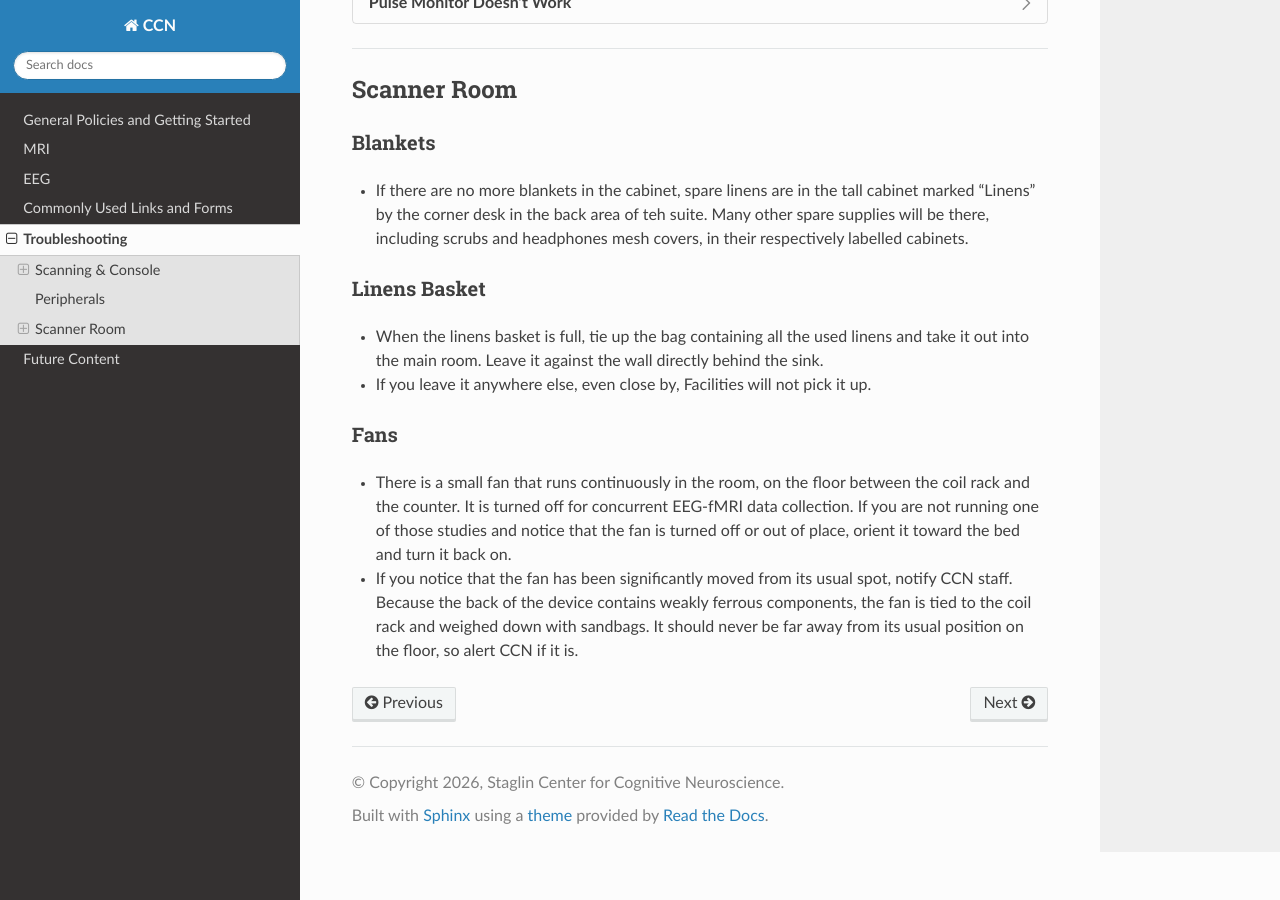
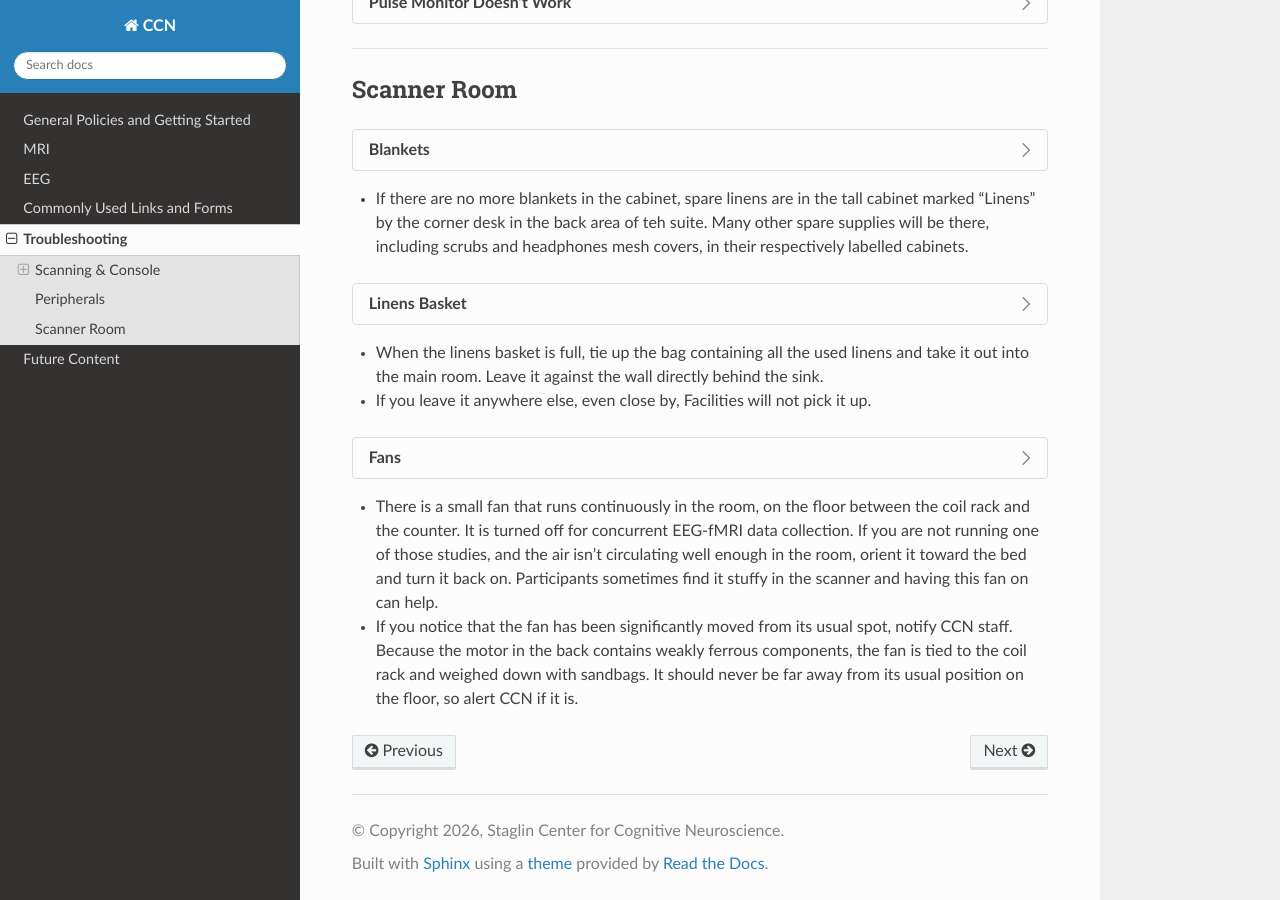
Before and after one commit to CCN-Support/CCN_Wiki, a Sphinx documentation site: the page built from docs/source/troubleshooting.rst, in a window 1280 px wide and 900 px high, scrolled down 2709 px. Built offline with Sphinx 7.4.7 and the Read the Docs theme 3.1.0, drawn with Linux system fonts in a browser that asks for light colours.

Commit message:
Update troubleshooting.rst

```diff
--- a/docs/source/troubleshooting.rst
+++ b/docs/source/troubleshooting.rst
@@ -188,20 +188,17 @@ Peripherals
 Scanner Room
 ------------
 
-Blankets
-~~~~~~~~
+.. dropdown:: Blankets
 
 - If there are no more blankets in the cabinet, spare linens are in the tall cabinet marked "Linens" by the corner desk in the back area of teh suite. Many other spare supplies will be there, including scrubs and headphones mesh covers, in their respectively labelled cabinets.
 
-Linens Basket
-~~~~~~~~~~~~~
+.. dropdown:: Linens Basket
 
 - When the linens basket is full, tie up the bag containing all the used linens and take it out into the main room. Leave it against the wall directly behind the sink.
 
 - If you leave it anywhere else, even close by, Facilities will not pick it up.
 
-Fans
-~~~~
+.. dropdown:: Fans
 
-- There is a small fan that runs continuously in the room, on the floor between the coil rack and the counter. It is turned off for concurrent EEG-fMRI data collection. If you are not running one of those studies and notice that the fan is turned off or out of place, orient it toward the bed and turn it back on.
-- If you notice that the fan has been significantly moved from its usual spot, notify CCN staff. Because the back of the device contains weakly ferrous components, the fan is tied to the coil rack and weighed down with sandbags. It should never be far away from its usual position on the floor, so alert CCN if it is.
+- There is a small fan that runs continuously in the room, on the floor between the coil rack and the counter. It is turned off for concurrent EEG-fMRI data collection. If you are not running one of those studies, and the air isn't circulating well enough in the room, orient it toward the bed and turn it back on. Participants sometimes find it stuffy in the scanner and having this fan on can help.
+- If you notice that the fan has been significantly moved from its usual spot, notify CCN staff. Because the motor in the back contains weakly ferrous components, the fan is tied to the coil rack and weighed down with sandbags. It should never be far away from its usual position on the floor, so alert CCN if it is.
```
